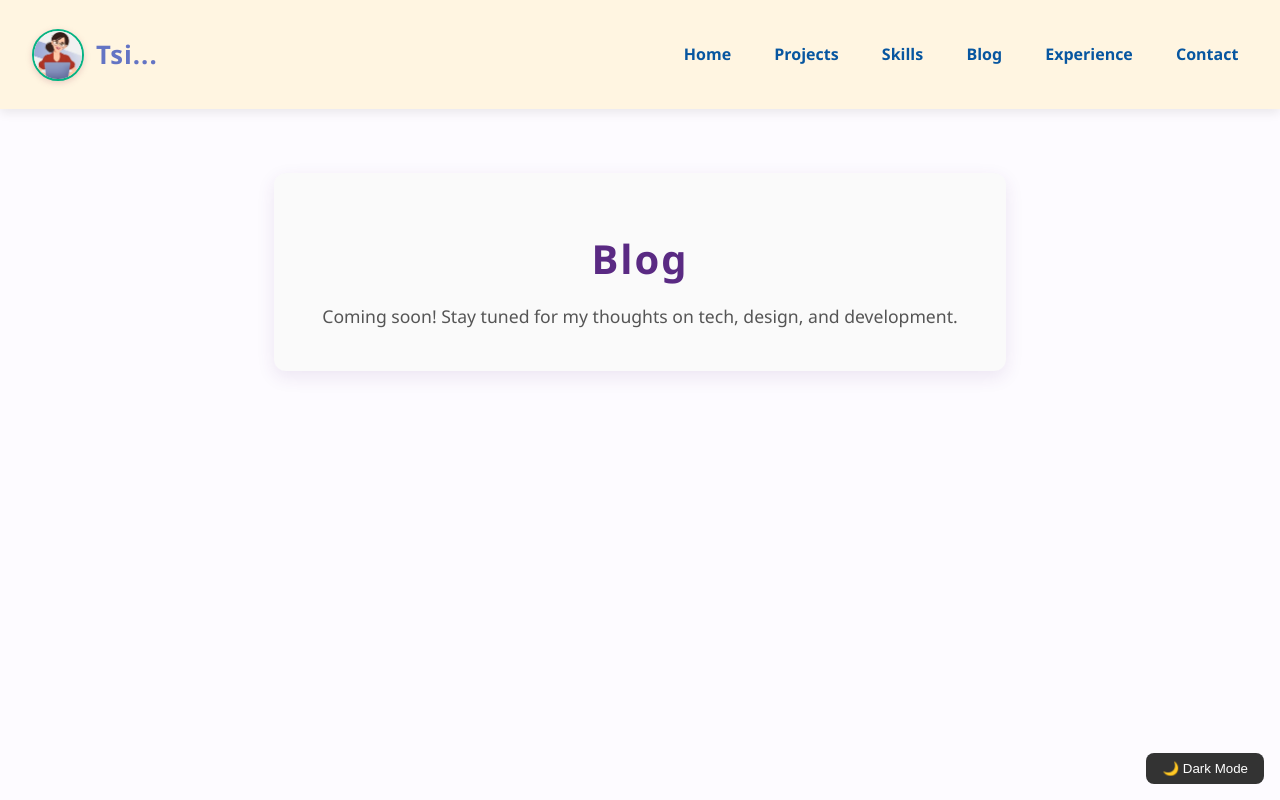
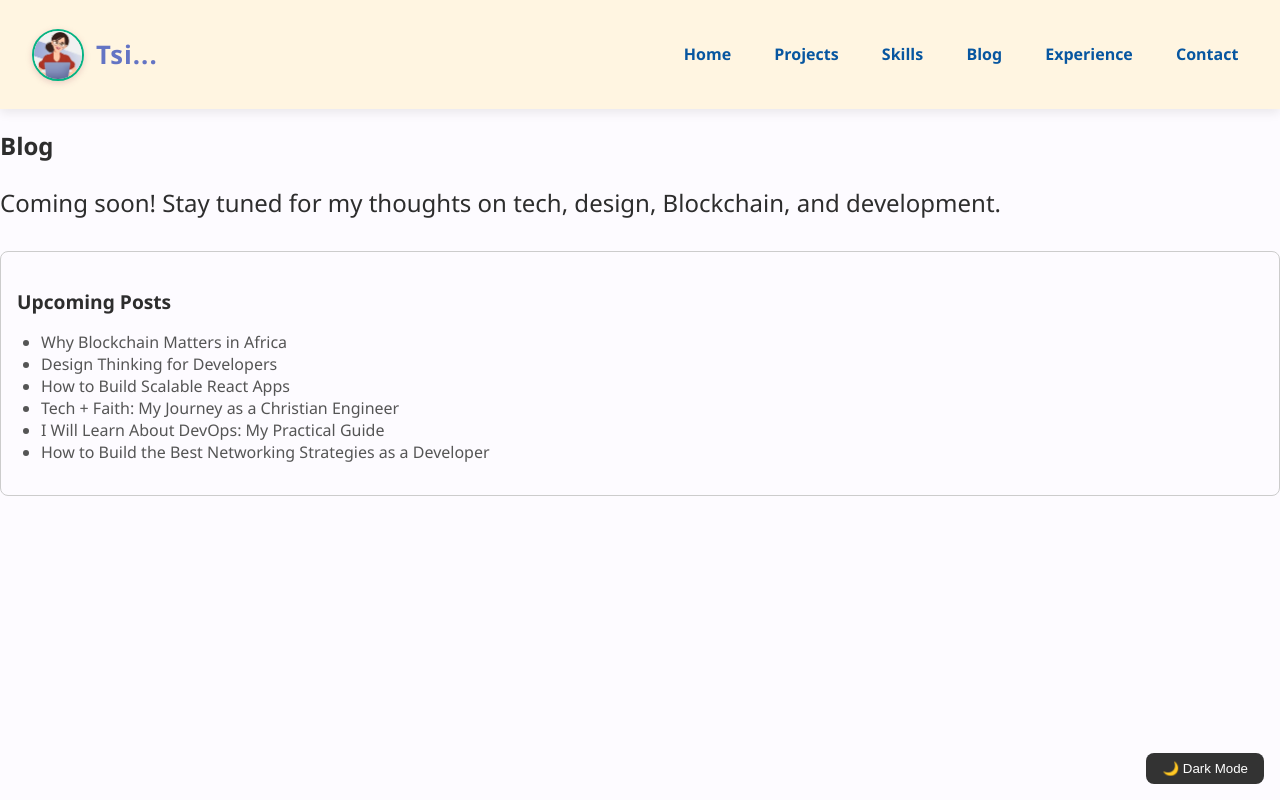
Before and after one commit to tsi1221/tsehayportifolio, a React (Create React App) app: page /blog in a window 1280 px wide. Built offline with nearby package versions, Linux system fonts and the light colour scheme.

Commit message:
Fix: update Blog component and deploy workflow

```diff
--- a/src/components/Blog.jsx
+++ b/src/components/Blog.jsx
@@ -1,10 +1,30 @@
-import "../styles/Blog.css";
-
 export default function Blog() {
   return (
-    <section className="blog-section">
+    <section className="ssblog-section">
       <h2 className="section-title2">Blog</h2>
-      <p>Coming soon! Stay tuned for my thoughts on tech, design, and development.</p>
+      <p>
+        Coming soon! Stay tuned for my thoughts on tech, design, Blockchain, and development.
+      </p>
+
+      {/* New section: Upcoming posts list */}
+      <div
+        style={{
+          marginTop: "2rem",
+          padding: "1rem",
+          border: "1px solid #ccc",
+          borderRadius: "8px",
+        }}
+      >
+        <h3 style={{ fontSize: "1.2rem", marginBottom: "1rem" }}>Upcoming Posts</h3>
+        <ul style={{ listStyle: "disc", paddingLeft: "1.5rem", color: "#555" }}>
+          <li>Why Blockchain Matters in Africa</li>
+          <li>Design Thinking for Developers</li>
+          <li>How to Build Scalable React Apps</li>
+          <li>Tech + Faith: My Journey as a Christian Engineer</li>
+          <li>I Will Learn About DevOps: My Practical Guide</li>
+          <li>How to Build the Best Networking Strategies as a Developer</li>
+        </ul>
+      </div>
     </section>
   );
 }
```
Also changed, not shown: 📁 .github/workflows/deploy.yml (added, +38 -0 lines).
